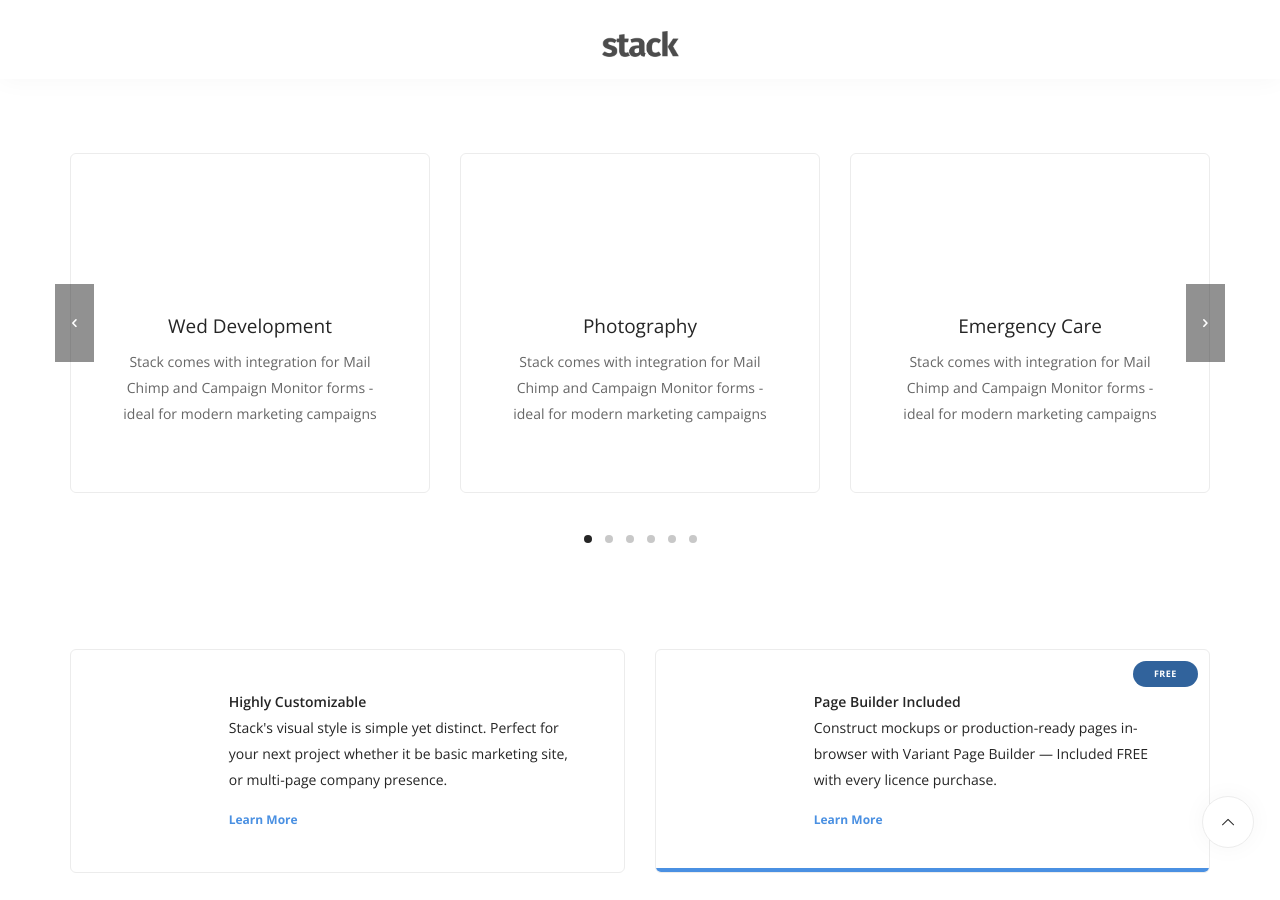
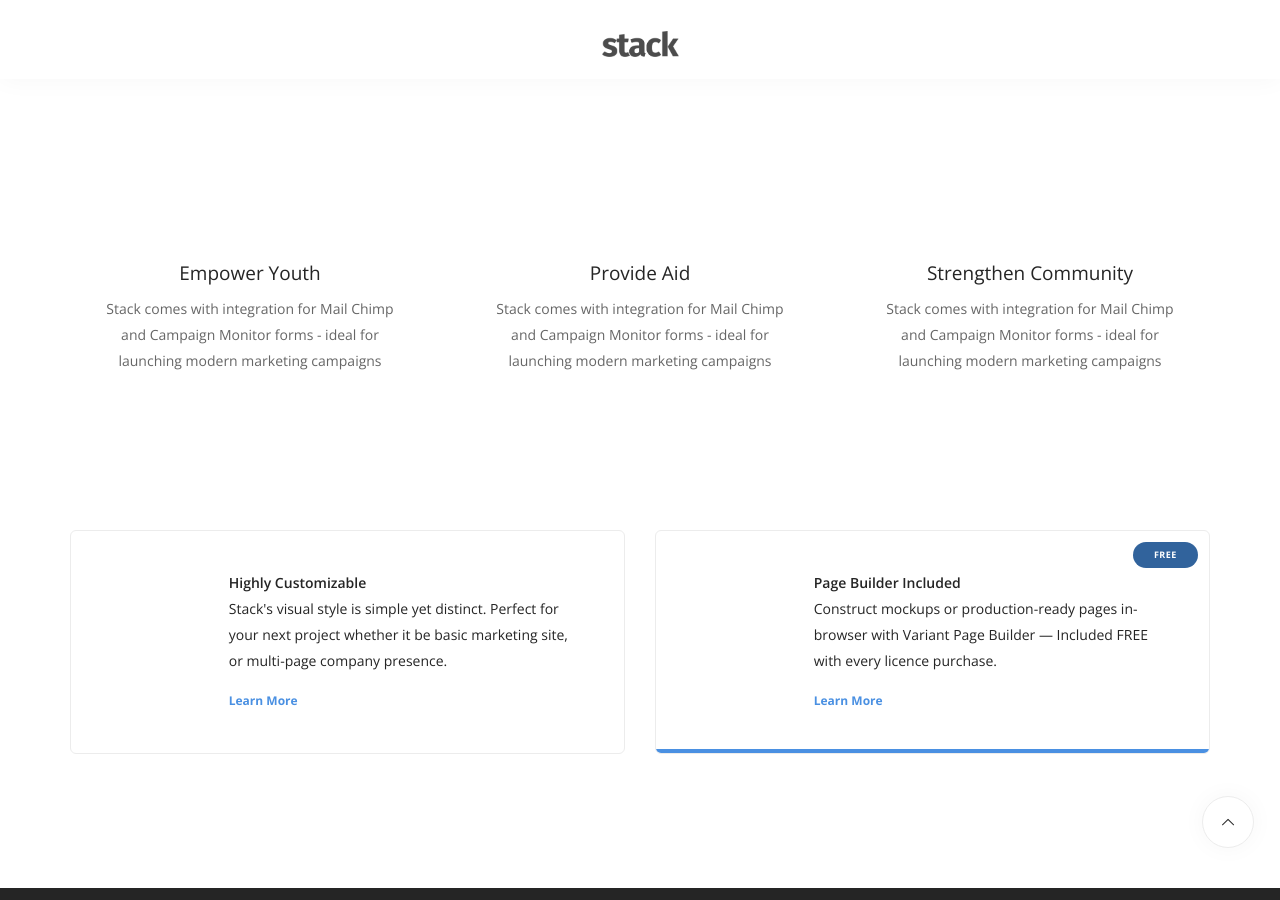
Before and after one commit to WoollyAlly/WoollyAllyTest, a Jekyll site: the page built from index.html, in a window 1280 px wide and 900 px high, scrolled down 1090 px. Built offline with Jekyll 4.4.1, drawn with Linux system fonts in a browser that asks for light colours; some web fonts are replaced.

Commit message:
Updated '_includes/services.html' via CloudCannon

```diff
--- a/_includes/services.html
+++ b/_includes/services.html
@@ -15,102 +15,38 @@
     <!--end of container-->
 </section>
 
-            <section>
+            <section class="text-center">
                 <div class="container">
                     <div class="row">
-                        <div class="col-sm-12">
-                            <div class="row slider" data-arrows="true" data-paging="true">
-                                <ul class="slides">
-                                    <li class="col-sm-4 col-xs-12">
-                                        <div class="feature feature-3 boxed boxed--lg boxed--border text-center">
-                                            <i class="color--primary icon icon--lg icon-Laptop-Phone"></i>
-                                            <h4>Wed Development</h4>
+                        <div class="col-sm-4">
+                            <div class="feature feature-6">
+                                <i class="icon icon--lg icon-Laughing color--primary"></i>
+                                <h4>Empower Youth</h4>
                                 <p>
-                                                Stack comes with integration for Mail Chimp and Campaign Monitor forms - ideal for modern marketing campaigns
+                                    Stack comes with integration for Mail Chimp and Campaign Monitor forms - ideal for launching modern marketing campaigns
                                 </p>
-                                            <!--<a href="#">-->
-                                            <!--    Learn More-->
-                                            <!--</a>-->
                             </div>
                             <!--end feature-->
-                                    </li>
-
-                                    <li class="col-sm-4 col-xs-12">
-                                        <div class="feature feature-3 boxed boxed--lg boxed--border text-center">
-                                            <i class="color--primary icon icon--lg icon-Camera-2"></i>
-                                            <h4>Photography</h4>
+                        </div>
+                        <div class="col-sm-4">
+                            <div class="feature feature-6">
+                                <i class="icon icon--lg icon-Medical-Sign color--primary"></i>
+                                <h4>Provide Aid</h4>
                                 <p>
-                                                Stack comes with integration for Mail Chimp and Campaign Monitor forms - ideal for modern marketing campaigns
+                                    Stack comes with integration for Mail Chimp and Campaign Monitor forms - ideal for launching modern marketing campaigns
                                 </p>
-                                            <!--<a href="#">-->
-                                            <!--    Learn More-->
-                                            <!--</a>-->
                             </div>
                             <!--end feature-->
-                                    </li>
-
-
-                                    <li class="col-sm-4 col-xs-12">
-                                        <div class="feature feature-3 boxed boxed--lg boxed--border text-center">
-                                            <i class="color--primary icon icon--lg icon-Laughing"></i>
-                                            <h4>Emergency Care</h4>
+                        </div>
+                        <div class="col-sm-4">
+                            <div class="feature feature-6">
+                                <i class="icon icon--lg icon-Finger-Print color--primary"></i>
+                                <h4>Strengthen Community</h4>
                                 <p>
-                                                Stack comes with integration for Mail Chimp and Campaign Monitor forms - ideal for modern marketing campaigns
+                                    Stack comes with integration for Mail Chimp and Campaign Monitor forms - ideal for launching modern marketing campaigns
                                 </p>
-                                            <!--<a href="#">-->
-                                            <!--    Learn More-->
-                                            <!--</a>-->
                             </div>
                             <!--end feature-->
-                                    </li>
-
-
-                                    <li class="col-sm-4 col-xs-12">
-                                        <div class="feature feature-3 boxed boxed--lg boxed--border text-center">
-                                            <i class="color--primary icon icon--lg icon-Laughing"></i>
-                                            <h4>Emergency Care</h4>
-                                            <p>
-                                                Stack comes with integration for Mail Chimp and Campaign Monitor forms - ideal for modern marketing campaigns
-                                            </p>
-                                            <!--<a href="#">-->
-                                            <!--    Learn More-->
-                                            <!--</a>-->
-                                        </div>
-                                        <!--end feature-->
-                                    </li>
-
-
-                                    <li class="col-sm-4 col-xs-12">
-                                        <div class="feature feature-3 boxed boxed--lg boxed--border text-center">
-                                            <i class="color--primary icon icon--lg icon-Laughing"></i>
-                                            <h4>Emergency Care</h4>
-                                            <p>
-                                                Stack comes with integration for Mail Chimp and Campaign Monitor forms - ideal for modern marketing campaigns
-                                            </p>
-                                            <!--<a href="#">-->
-                                            <!--    Learn More-->
-                                            <!--</a>-->
-                                        </div>
-                                        <!--end feature-->
-                                    </li>
-
-
-                                    <li class="col-sm-4 col-xs-12">
-                                        <div class="feature feature-3 boxed boxed--lg boxed--border text-center">
-                                            <i class="color--primary icon icon--lg icon-Laughing"></i>
-                                            <h4>Emergency Care</h4>
-                                            <p>
-                                                Stack comes with integration for Mail Chimp and Campaign Monitor forms - ideal for modern marketing campaigns
-                                            </p>
-                                            <!--<a href="#">-->
-                                            <!--    Learn More-->
-                                            <!--</a>-->
-                                        </div>
-                                        <!--end feature-->
-                                    </li>
-                                </ul>
-                            </div>
-                            <!--end of row-->
                         </div>
                     </div>
                     <!--end of row-->
```
Lines whose indentation alone changed are shown as unchanged.
